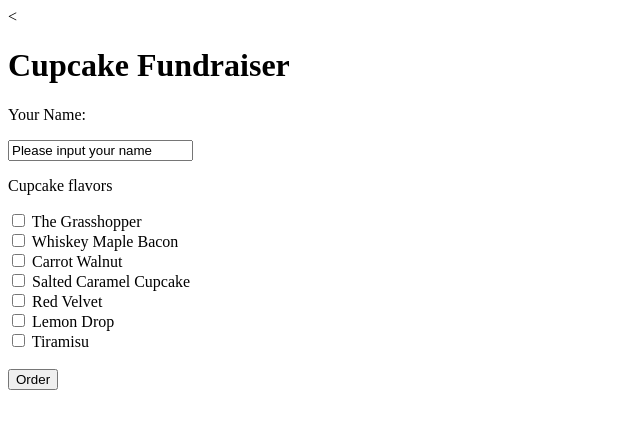
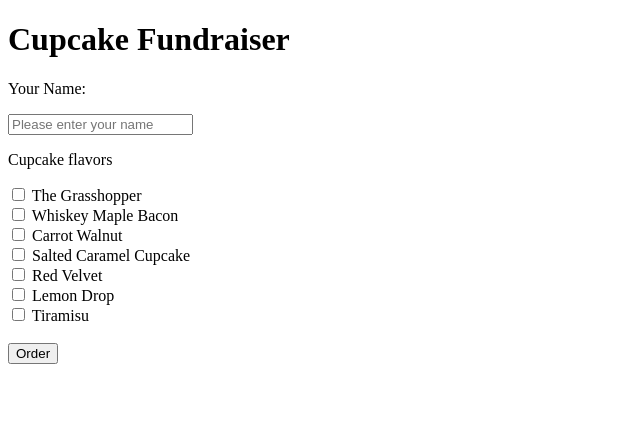
Before and after one commit to ronnguyen1011/cupcakes, a PHP site: page / in a window 1280 px wide. Shown: the top 429 px of the page, without its empty margins (0-640 px from the left). Run offline with PHP 8.4, Linux system fonts and the light colour scheme.

Commit message:
Create home page

```diff
--- a/index.php
+++ b/index.php
@@ -8,11 +8,10 @@
     <title>cupcake</title>
 </head>
 <body>
-<
 <h1>Cupcake Fundraiser</h1>
 <form method = "post" action = "process.php">
     <p>Your Name:</p>
-    <input type="text" value = "Please input your name" name="name">
+    <input type="text" placeholder="Please enter your name" name="name">
     <p>Cupcake flavors</p>
     <input type = 'checkbox' name = 'flavor[]' value = "The Grasshopper"> The Grasshopper  <br>
     <input type = 'checkbox' name = 'flavor[]' value = "Whiskey Maple Bacon"> Whiskey Maple Bacon <br>
```
